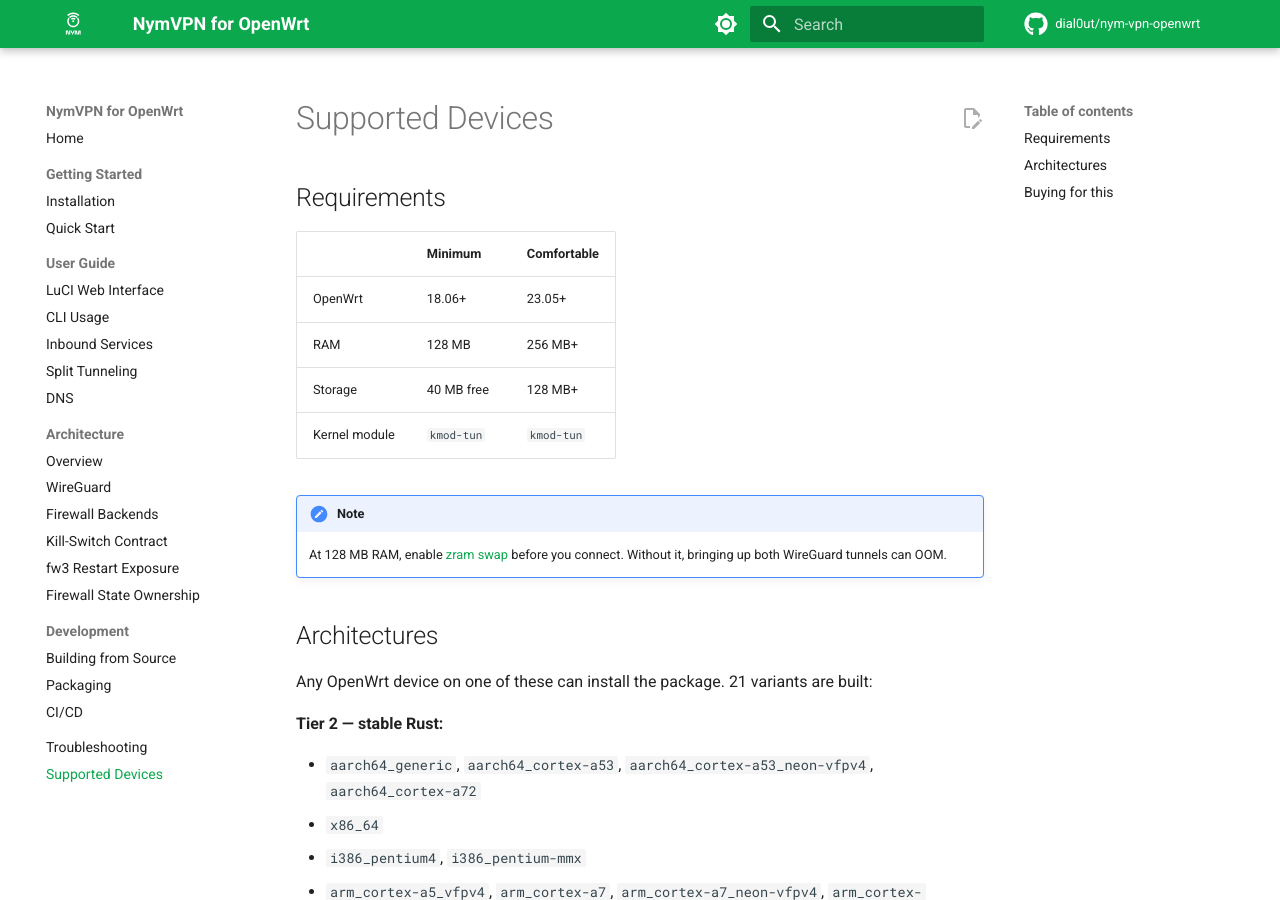
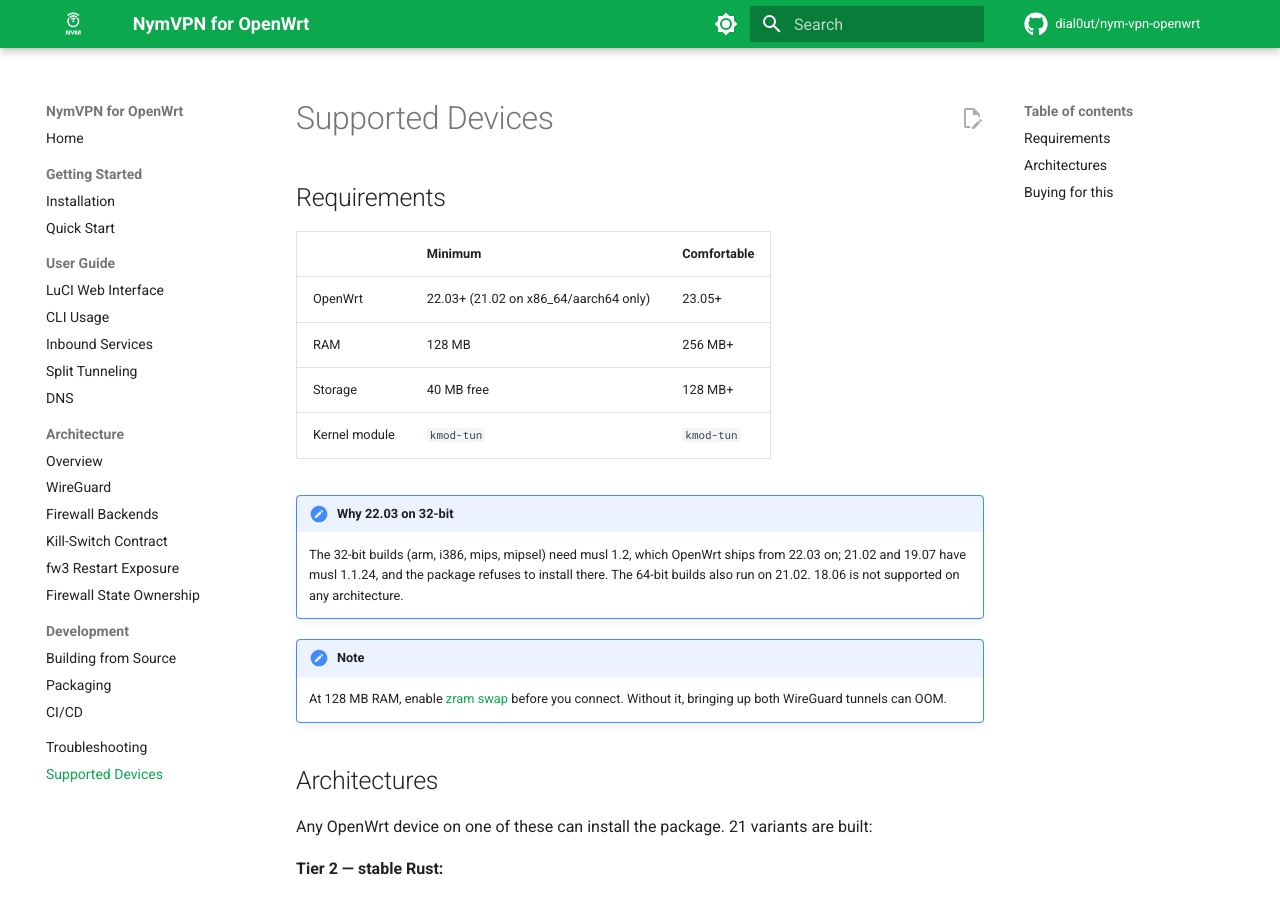
Before and after one commit to dial0ut/nym-vpn-openwrt, an MkDocs documentation site: the page built from docs/devices.md, in a window 1280 px wide and 900 px high. Built offline with MkDocs 1.6.1 and Material for MkDocs 9.7.7, drawn with Linux system fonts in a browser that asks for light colours; comment, search, counter and statistics services are not loaded.

Commit message:
docs: state the real minimum OpenWrt per architecture

```diff
--- a/docs/devices.md
+++ b/docs/devices.md
@@ -4,10 +4,15 @@
 
 | | Minimum | Comfortable |
 |-------------|---------|-------------|
-| OpenWrt | 18.06+ | 23.05+ |
+| OpenWrt | 22.03+ (21.02 on x86_64/aarch64 only) | 23.05+ |
 | RAM | 128 MB | 256 MB+ |
 | Storage | 40 MB free | 128 MB+ |
 | Kernel module | `kmod-tun` | `kmod-tun` |
+
+!!! note "Why 22.03 on 32-bit"
+    The 32-bit builds (arm, i386, mips, mipsel) need musl 1.2, which OpenWrt ships from 22.03 on;
+    21.02 and 19.07 have musl 1.1.24, and the package refuses to install there. The 64-bit builds
+    also run on 21.02. 18.06 is not supported on any architecture.
 
 !!! note
     At 128 MB RAM, enable [zram swap](troubleshooting.md#not-enough-ram-oom-crash) before you
```
Also changed, not shown: README.md (+1 -1 lines), docs/index.md (+1 -1 lines), luci-app-nym-vpn/README.md (+1 -1 lines).
